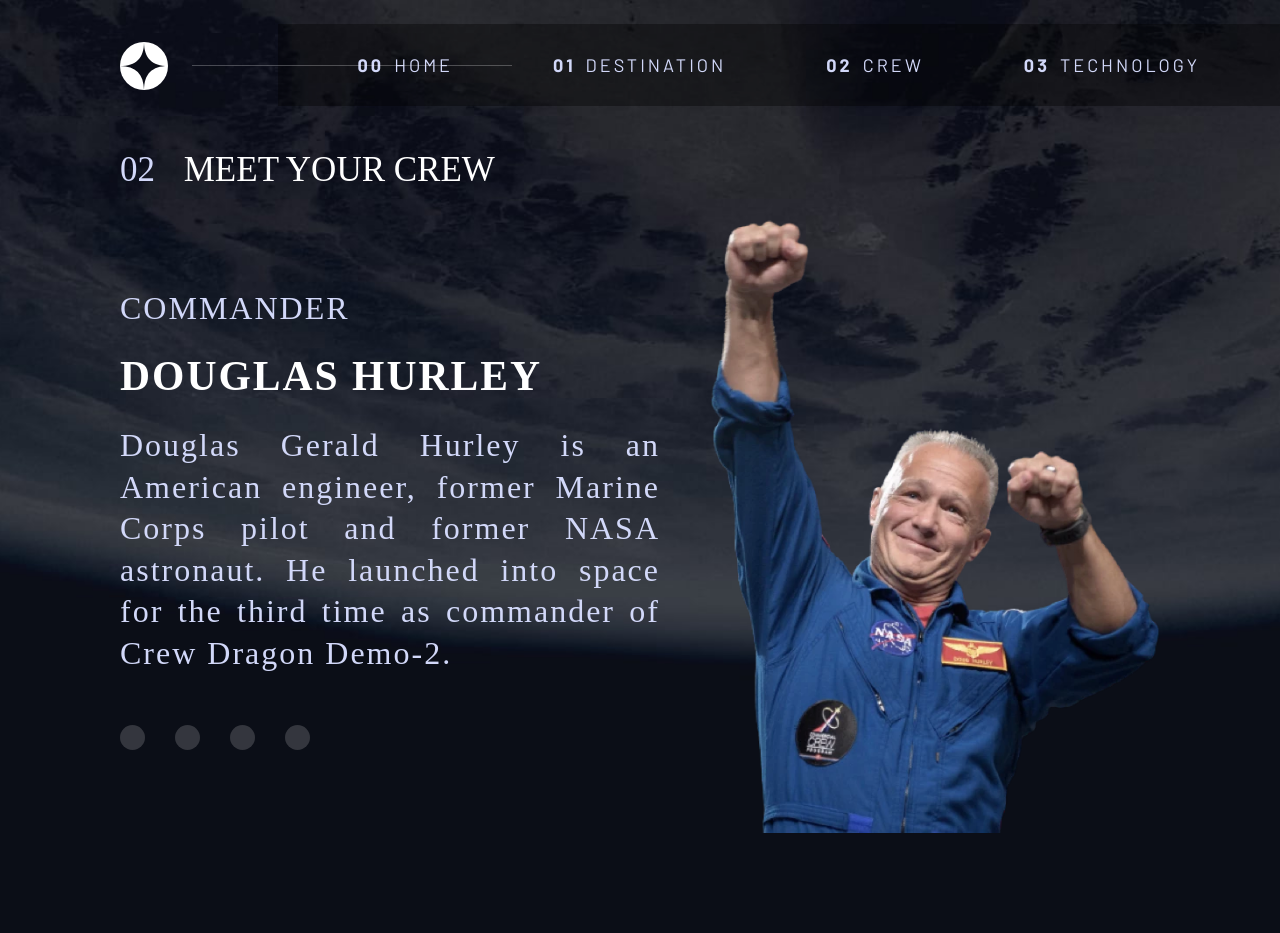
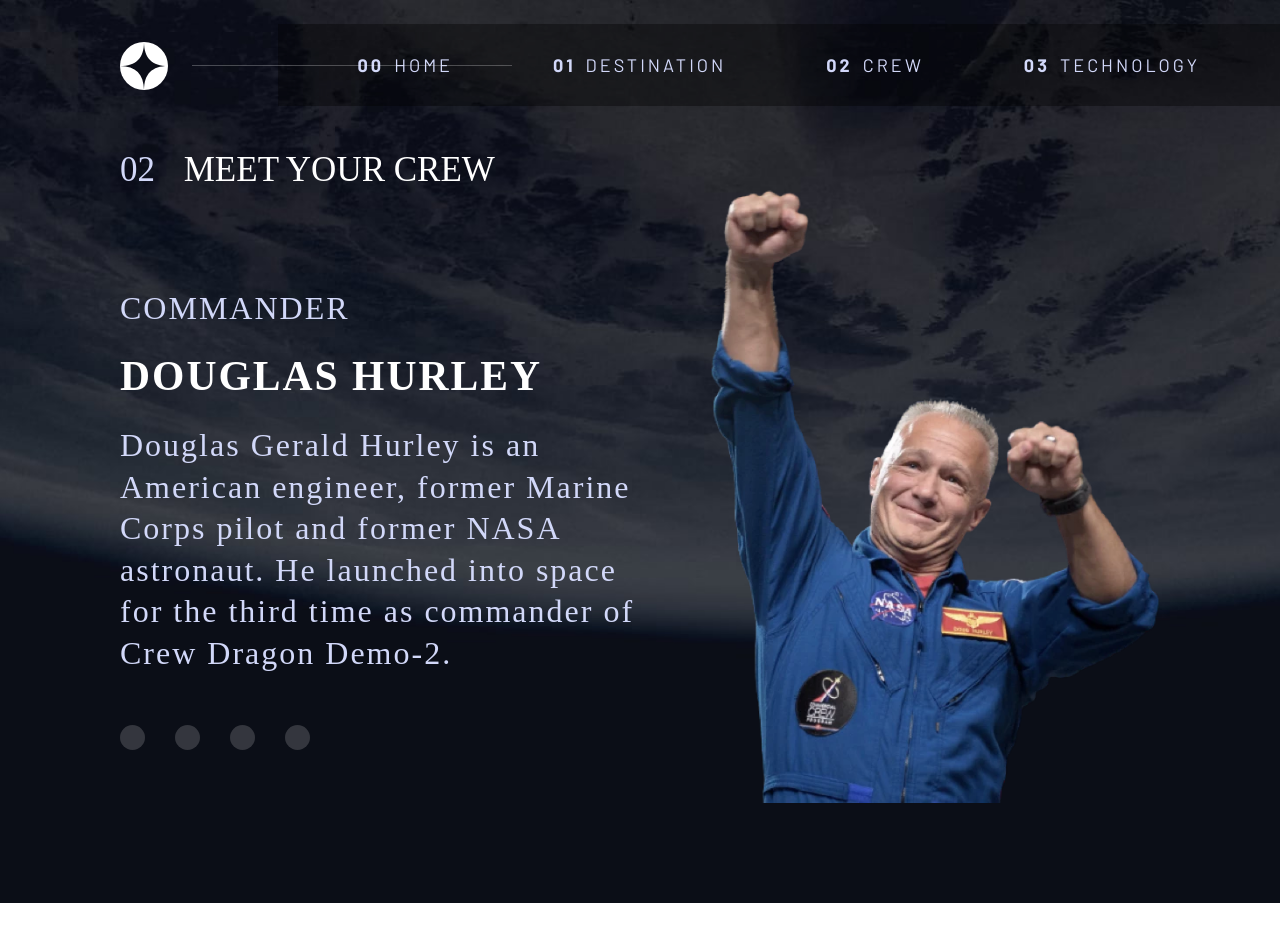
Before and after one commit to Heph-zibah/space-tourism-website-reactjs, a React (Create React App) app: page /crew in a window 1280 px wide. After the commit the page ends 903 px from the top, so only its background shows below. Built offline with nearby package versions, Linux system fonts and the light colour scheme; a web font is replaced by a local one.

Commit message:
added comment

```diff
--- a/src/styles/Crew.module.scss
+++ b/src/styles/Crew.module.scss
@@ -1,3 +1,5 @@
+
+// Mobile
 .crew__container {
     background: url('../starter-code/assets/crew/background-crew-mobile.jpg');
     background-repeat: no-repeat;
@@ -62,7 +64,7 @@
     }
 }
 
-
+// Tablet
 @media screen and (min-width:601px) {
     .crew__container {
         background: url('../starter-code/assets/crew/background-crew-tablet.jpg');
@@ -97,6 +99,7 @@
     }
 }
 
+// Small Laptop
 @media screen and (min-width:901px) {
     .crew__container {
         .crew__wrapper {
@@ -106,6 +109,7 @@
             justify-content: space-between;
             .crew__img {
                flex: 1;
+               margin-top: 0;
             }
             .crew__content {
                 display: flex;
@@ -147,6 +151,7 @@
     }
 }
 
+// Desktop
 @media screen and (min-width:1200px) {
     .crew__container {
         background: url('../starter-code/assets/crew/background-crew-desktop.jpg');
@@ -167,6 +172,7 @@
                     padding-right: 50px;
                     p {
                         line-height: 1.3;
+                        text-align: start;
                     }
                 }
             }
```
